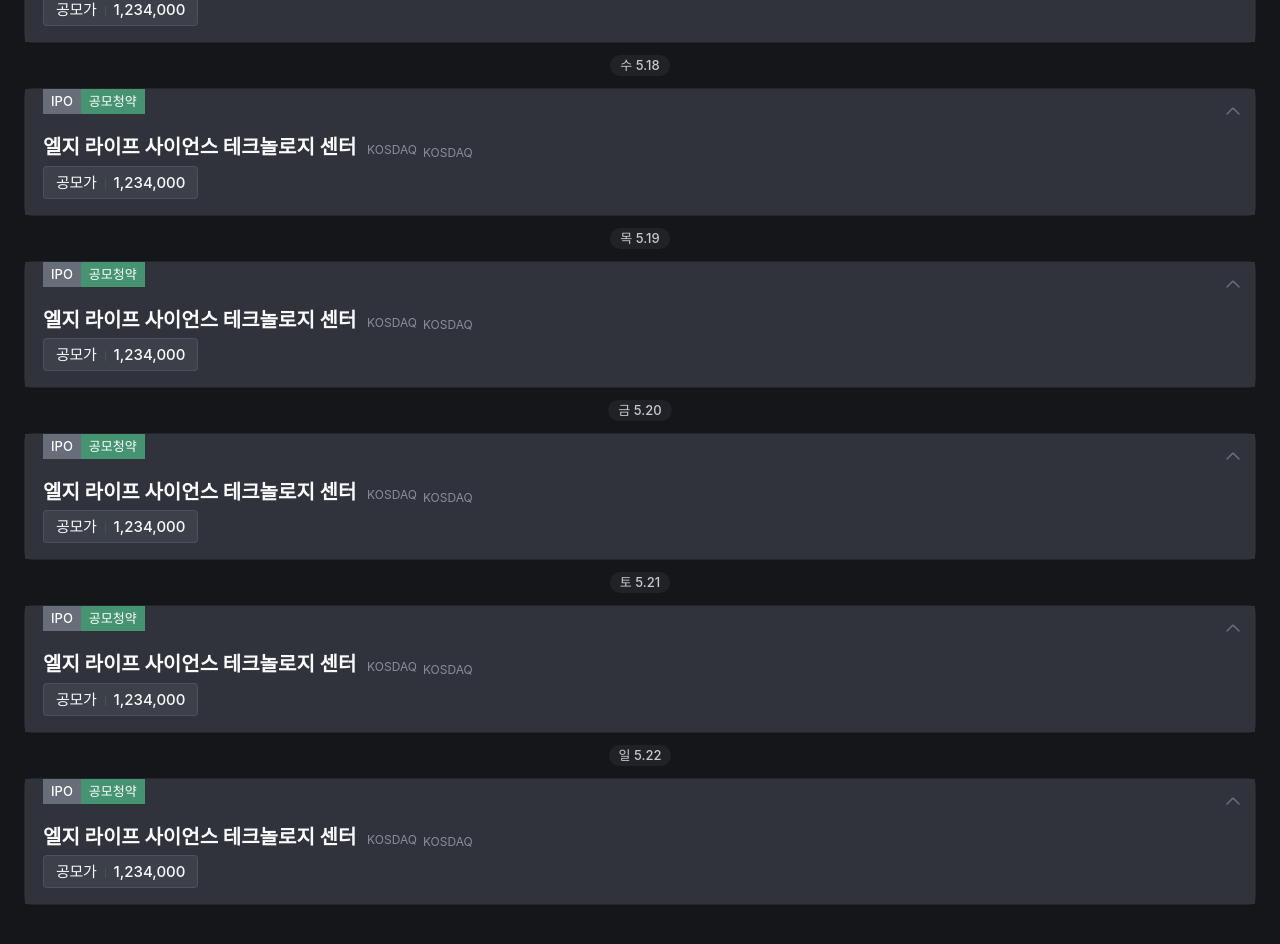
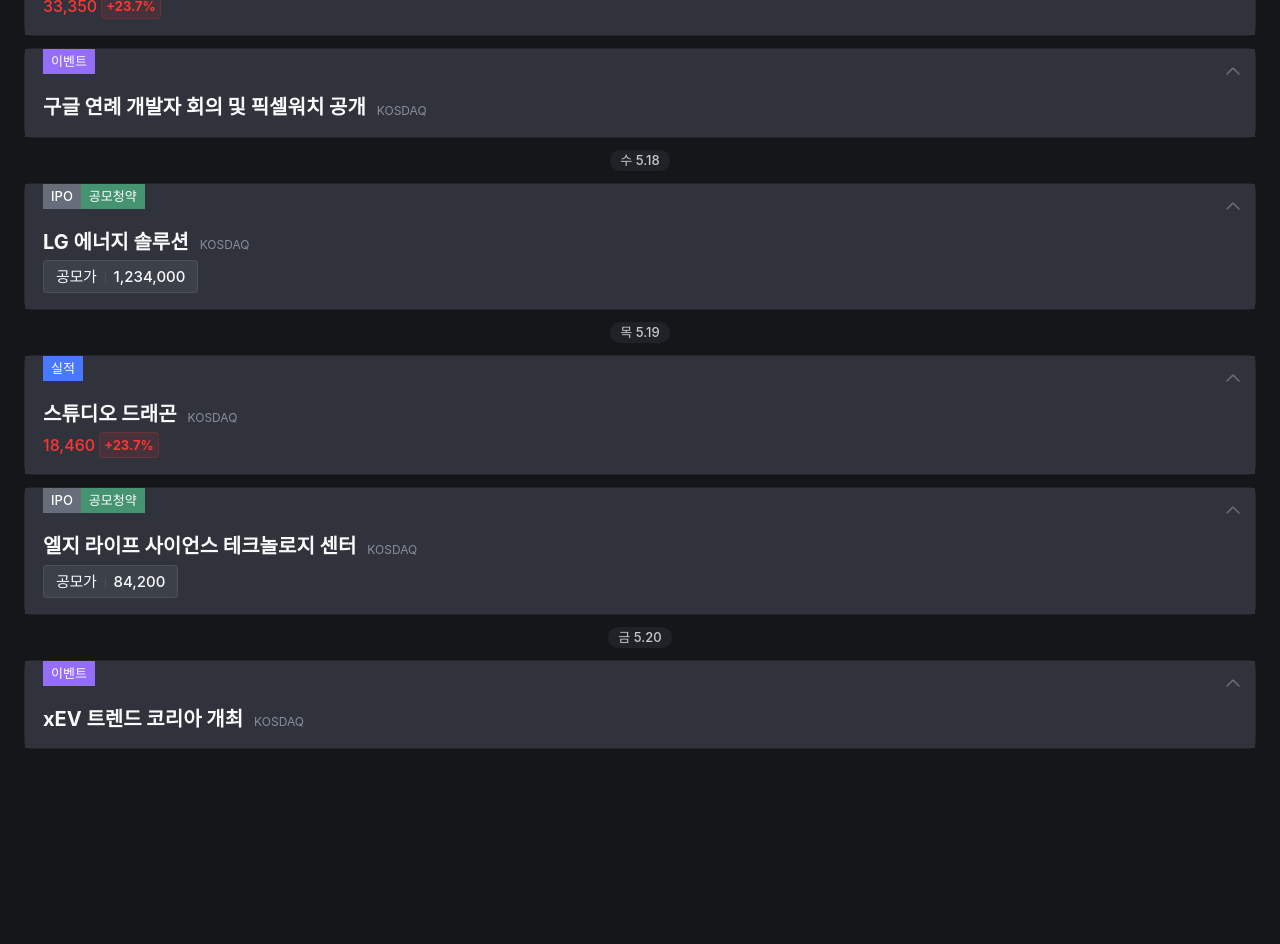
Before and after one commit to joyurim/zum-internet, a Vue app: page / in a window 1280 px wide. Shown: the part 760-1704 px from the top of the page. After the commit the page ends 1557 px from the top, so only its background shows below. Built offline with nearby package versions, Linux system fonts and the light colour scheme; a web font is replaced by a local one.

Commit message:
이번주 필수 체크 상단 타이틀, 달력 영역 sticky 스타일 추가

```diff
--- a/src/assets/styles/check-week.scss
+++ b/src/assets/styles/check-week.scss
@@ -94,13 +94,14 @@
         @apply flex items-end;
         h2 {
           @apply truncate;
-          display: inline-block;
+          display: inline;
           font-size: 1.25rem;
           font-weight: 700;
         }
         span {
           display: inline-block;
-          margin-left: 0.375rem;
+          margin-left: 11px;
+          margin-bottom: 2px;
           color: #888e9a;
           font-size: 0.75rem;
           font-weight: normal;
@@ -173,6 +174,10 @@
             text-overflow: inherit;
             white-space: inherit;
           }
+          span {
+            margin-left: 6px;
+            margin-bottom: 0;
+          }
         }
       }
     }
@@ -187,10 +192,20 @@
       &--label {
         margin-right: 0.5rem;
         color: #888e9a;
+        font-size: 0.9375rem;
       }
       &--amount {
         color: #c6cad2;
+        font-size: 0.875rem;
       }
     }
   }
 }
+
+.is-sticky {
+  position: sticky;
+  top: -1px;
+  left: 0;
+  box-shadow: -1px 5px 8px rgba(0, 0, 0, 0.2);
+  z-index: 1;
+}
--- a/src/components/check-week/CheckWeekItem.vue
+++ b/src/components/check-week/CheckWeekItem.vue
@@ -7,15 +7,15 @@
       @click="toggleAccordion"
     >
       <!-- 태그가 ipo일 경우 -->
-      <div v-if="tag.ipo" class="tag">
+      <div v-if="itemInfo.tag.ipo" class="tag">
         <span class="tag__item ipo">IPO</span>
         <span
           class="tag__item"
           :class="{
-            'expct-bels': tag.tagNm === '상장예정',
-            'pblc-sbscr': tag.tagNm === '공모청약',
+            'expct-bels': itemInfo.tag.tagNm === '상장예정',
+            'pblc-sbscr': itemInfo.tag.tagNm === '공모청약',
           }"
-          >{{ tag.tagNm }}</span
+          >{{ itemInfo.tag.tagNm }}</span
         >
       </div>
       <!-- 태그가 ipo가 아닐 경우 -->
@@ -23,49 +23,50 @@
         <span
           class="tag__item"
           :class="{
-            'prfrm-bg': tag.tagNm === '실적',
-            'event-bg': tag.tagNm === '이벤트',
+            'prfrm-bg': itemInfo.tag.tagNm === '실적',
+            'event-bg': itemInfo.tag.tagNm === '이벤트',
           }"
         >
-          {{ tag.tagNm }}
+          {{ itemInfo.tag.tagNm }}
         </span>
       </div>
       <!-- 아코디언 closed -->
       <button type="button" class="btn-close"></button>
       <!-- 타이틀 영역 -->
-      <div class="title" :class="{ 'title--event': tag.tagNm === '이벤트' }">
+      <div
+        class="title"
+        :class="{ 'title--event': itemInfo.tag.tagNm === '이벤트' }"
+      >
         <h2>
-          {{ title }}
-          <span>KOSDAQ</span>
+          {{ itemInfo.title }}
+          <!-- <span>KOSDAQ</span> -->
         </h2>
-        <span v-if="!toggleActive">KOSDAQ</span>
+        <span>KOSDAQ</span>
       </div>
       <!-- 공모가 or 현재가격 -->
       <div>
-        <div v-if="tag.ipo" class="public">
+        <div v-if="itemInfo.tag.ipo" class="public">
           <span class="public--name">공모가</span>
-          <span>1,234,000</span>
+          <span>{{ itemInfo.price }}</span>
         </div>
-        <div v-if="tag.tagNm === '실적'" class="prfrm">
-          <span class="prfrm--price">33,350</span>
-          <span class="prfrm--percent">+23.7%</span>
+        <div v-if="itemInfo.tag.tagNm === '실적'" class="prfrm">
+          <span class="prfrm--price">{{ itemInfo.price }}</span>
+          <span class="prfrm--percent">{{ itemInfo.percent }}%</span>
         </div>
       </div>
     </div>
     <!-- 아코디언 content 영역 -->
     <transition name="listOpen">
       <div class="accordion__content" v-if="toggleActive">
-        <div v-if="tag.tagNm === '이벤트'" class="flex flex-col">
+        <div v-if="itemInfo.tag.tagNm === '이벤트'" class="flex flex-col">
           <h3 class="accordion__content--label mb-2.5">이벤트 내용</h3>
           <p class="accordion__content--amount">
-            픽셀워치는 구글과 삼성이 공동 개발한 웨어러블용 운용체계(OS)
-            '웨어OS'로 구동되며, 자체 개발한 시스템온칩(Soc)를 탑재할 것으로
-            알려짐
+            {{ itemInfo.eventContent }}
           </p>
         </div>
         <template v-else>
           <div
-            v-for="(cont, id) in contentLlist"
+            v-for="(cont, id) in itemInfo.contentLlist"
             :key="`item-${cont.id}`"
             class="content-list"
           >
@@ -81,31 +82,55 @@
 <script>
 export default {
   name: 'CheckWeekItem',
+  props: {
+    itemInfo: {
+      type: Object,
+      default: () => {
+        return {
+          tag: {
+            ipo: null,
+            tagNm: '',
+          },
+          title: '',
+          price: '',
+          percent: '',
+          contentLlist: [
+            {
+              label: '',
+              amount: '',
+            },
+          ],
+        }
+      },
+    },
+  },
   data() {
     return {
       toggleActive: false,
-      tag: {
-        ipo: true,
-        tagNm: '공모청약',
-      },
-      title: '엘지 라이프 사이언스 테크놀로지 센터',
-      contentLlist: [
-        {
-          id: 1,
-          label: '주관사',
-          amount: '미래에셋증권',
-        },
-        {
-          id: 2,
-          label: '개인청약',
-          amount: '22. 3. 14 - 22. 3. 15',
-        },
-        {
-          id: 3,
-          label: '발표일',
-          amount: '22.03.14',
-        },
-      ],
+      //   itemInfo: {
+      //     tag: {
+      //       ipo: true,
+      //       tagNm: '공모청약',
+      //     },
+      //     title: '엘지 라이프 사이언스 테크놀로지 센터',
+      //     contentLlist: [
+      //       {
+      //         id: 1,
+      //         label: '주관사',
+      //         amount: '미래에셋증권',
+      //       },
+      //       {
+      //         id: 2,
+      //         label: '개인청약',
+      //         amount: '22. 3. 14 - 22. 3. 15',
+      //       },
+      //       {
+      //         id: 3,
+      //         label: '발표일',
+      //         amount: '22.03.14',
+      //       },
+      //     ],
+      //   },
     }
   },
   methods: {
--- a/src/views/main/CheckThisWeek.vue
+++ b/src/views/main/CheckThisWeek.vue
@@ -1,5 +1,6 @@
 <template>
-  <section aria-label="이번주 꼭 확인하세요!">
+  <section aria-label="이번주 꼭 확인하세요!" class="relative">
+    <div class="is-sticky">
       <!-- 타이틀 영역 -->
       <article class="heading">
         <div class="heading__inner">
@@ -21,38 +22,32 @@
           </li>
         </ul>
       </article>
-
+    </div>
     <article class="stock">
       <ul class="stock__list">
         <li>
           <span ref="monday" class="stock__date stock__date--active">
             월 5.16
           </span>
-          <CheckWeekItem />
+          <CheckWeekItem :itemInfo="monItemInfo" />
         </li>
         <li>
           <span ref="tuesday" class="stock__date">화 5.17</span>
-          <CheckWeekItem />
+          <CheckWeekItem :itemInfo="tuesItemInfo" />
+          <CheckWeekItem :itemInfo="tuesEventItemInfo" />
         </li>
         <li>
           <span ref="wednesday" class="stock__date">수 5.18</span>
-          <CheckWeekItem />
+          <CheckWeekItem :itemInfo="wedItemInfo" />
         </li>
         <li>
           <span ref="thursday" class="stock__date">목 5.19</span>
-          <CheckWeekItem />
+          <CheckWeekItem :itemInfo="thursItemInfo" />
+          <CheckWeekItem :itemInfo="thursIpoItemInfo" />
         </li>
         <li>
           <span ref="friday" class="stock__date">금 5.20</span>
-          <CheckWeekItem />
-        </li>
-        <li>
-          <span ref="saturday" class="stock__date">토 5.21</span>
-          <CheckWeekItem />
-        </li>
-        <li>
-          <span ref="sunday" class="stock__date">일 5.22</span>
-          <CheckWeekItem />
+          <CheckWeekItem :itemInfo="friEventItemInfo" />
         </li>
       </ul>
     </article>
@@ -105,6 +100,129 @@
         },
       ],
       activeItem: 'monday',
+      monItemInfo: {
+        tag: {
+          ipo: true,
+          tagNm: '상장예정',
+        },
+        title: 'LG 유플러스',
+        price: '1,234,000',
+        contentLlist: [
+          {
+            label: '주관사',
+            amount: '미래에셋증권',
+          },
+          {
+            label: '개인청약',
+            amount: '22. 3. 14 - 22. 3. 15',
+          },
+          {
+            label: '발표일',
+            amount: '22.03.14',
+          },
+        ],
+      },
+      tuesItemInfo: {
+        tag: {
+          ipo: false,
+          tagNm: '실적',
+        },
+        title: '롯데제과',
+        price: '33,350',
+        percent: '+23.7',
+        contentLlist: [
+          {
+            label: '예상 주당순이익',
+            amount: '742억',
+          },
+          {
+            label: '예상 매출',
+            amount: '5,180억',
+          },
+        ],
+      },
+      tuesEventItemInfo: {
+        tag: {
+          ipo: false,
+          tagNm: '이벤트',
+        },
+        title: '구글 연례 개발자 회의 및 픽셀워치 공개',
+        eventContent:
+          '픽셀워치는 구글과 삼성이 공동 개발한 웨어러블용 운용체계(OS) `웨어OS`로 구동되며, 자체 개발한 시스템온칩(Soc)를 탑재할 것으로 알려짐',
+      },
+
+      wedItemInfo: {
+        tag: {
+          ipo: true,
+          tagNm: '공모청약',
+        },
+        title: 'LG 에너지 솔루션',
+        price: '1,234,000',
+        contentLlist: [
+          {
+            label: '주관사',
+            amount: '신한금융투자',
+          },
+          {
+            label: '개인청약',
+            amount: '22. 3. 14 - 22. 3. 15',
+          },
+          {
+            label: '발표일',
+            amount: '22.03.14',
+          },
+        ],
+      },
+      thursItemInfo: {
+        tag: {
+          ipo: false,
+          tagNm: '실적',
+        },
+        title: '스튜디오 드래곤',
+        price: '18,460',
+        percent: '+23.7',
+        contentLlist: [
+          {
+            label: '예상 주당순이익',
+            amount: '247억',
+          },
+          {
+            label: '예상 매출',
+            amount: '3,933억',
+          },
+        ],
+      },
+      thursIpoItemInfo: {
+        tag: {
+          ipo: true,
+          tagNm: '공모청약',
+        },
+        title: '엘지 라이프 사이언스 테크놀로지 센터',
+        price: '84,200',
+        contentLlist: [
+          {
+            label: '주관사',
+            amount: '신한금융투자',
+          },
+          {
+            label: '개인청약',
+            amount: '22. 3. 14 - 22. 3. 15',
+          },
+          {
+            label: '발표일',
+            amount: '22.03.14',
+          },
+        ],
+      },
+      friEventItemInfo: {
+        tag: {
+          ipo: false,
+          tagNm: '이벤트',
+        },
+        title: 'xEV 트렌드 코리아 개최',
+        eventContent:
+          '인터배터리는 국내 유일의 배터리 전문 전시회로 올해 행사에는 국내외 270여개 배터리 산업 관련 기업들이 참가해 새로운 제품과 기술을 선보일 것으로 알려짐',
+      },
     }
   },
   methods: {
```
Lines whose indentation alone changed are shown as unchanged.
